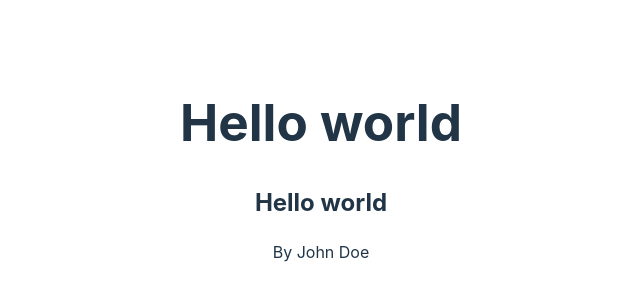
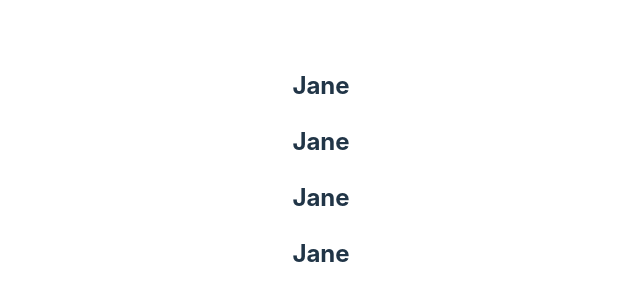
Before and after one commit to ChrisJoshRoberts/react-course, a React (Vite) app: page / in a window 1280 px wide. Shown: the part 230-530 px from the top of the page, without its empty margins (319-959 px from the left). Built offline with nearby package versions, Linux system fonts and the light colour scheme.

Commit message:
reausing multiple post component

```diff
--- a/src/App.jsx
+++ b/src/App.jsx
@@ -3,13 +3,12 @@ import Post from './components/Post'
 
 function App() {
   return (
-    <>
-      <h1>Hello world</h1>
-      <Post
-        name="John Doe"
-        title="Hello world"
-      />
-    </>
+    <main>
+      <Post />
+      <Post />
+      <Post />
+      <Post />
+    </main>
   )
 }
 
--- a/src/components/Post.jsx
+++ b/src/components/Post.jsx
@@ -1,8 +1,11 @@
-const Post = ({name, title}) => {
+const names = ['John', 'Jane']
+
+const Post = () => {
+  const chosenName = Math.random() < 0.5 ? names[0] : names[1]
   return (
     <div>
-      <h2>{title}</h2>
-      <p>By {name}</p>
+      <h2>{chosenName}</h2>
+      <p></p>
     </div>
   )
 }
```
